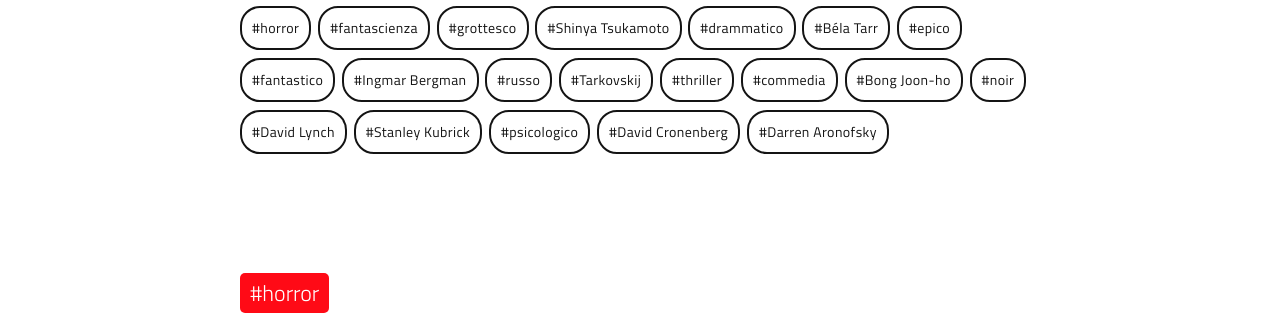
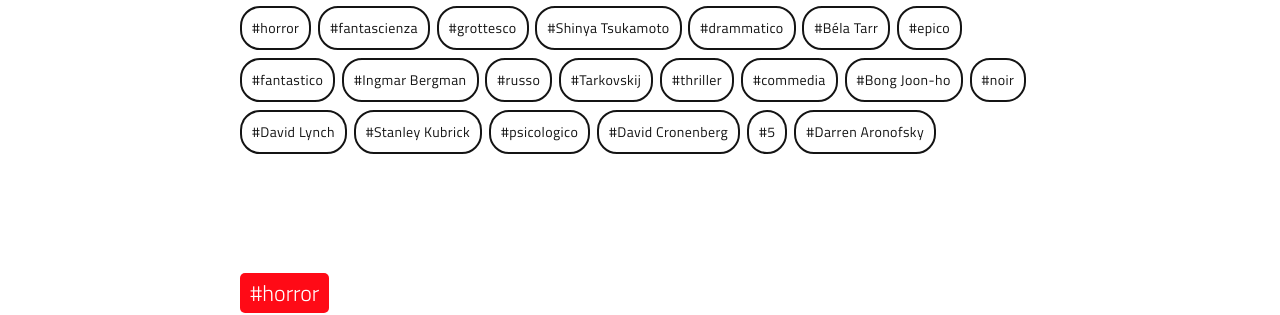
Before and after one commit to gallinaro/MarcoFilm, a Jekyll site: the page built from tags.html, in a window 1280 px wide and 900 px high. Shown: the part 134-449 px from the top of the window. Built offline with Jekyll 4.4.1, drawn with Linux system fonts in a browser that asks for light colours; a script that is not in the unit is left out.

Commit message:
Update Posts “2020-07-04-spider”

```diff
--- a/_posts/2020-07-04-spider.md
+++ b/_posts/2020-07-04-spider.md
@@ -12,6 +12,7 @@
   - drammatico
   - psicologico
   - David Cronenberg
+  - "5"
 author: Gally5
 paginate: false
 ---
```
